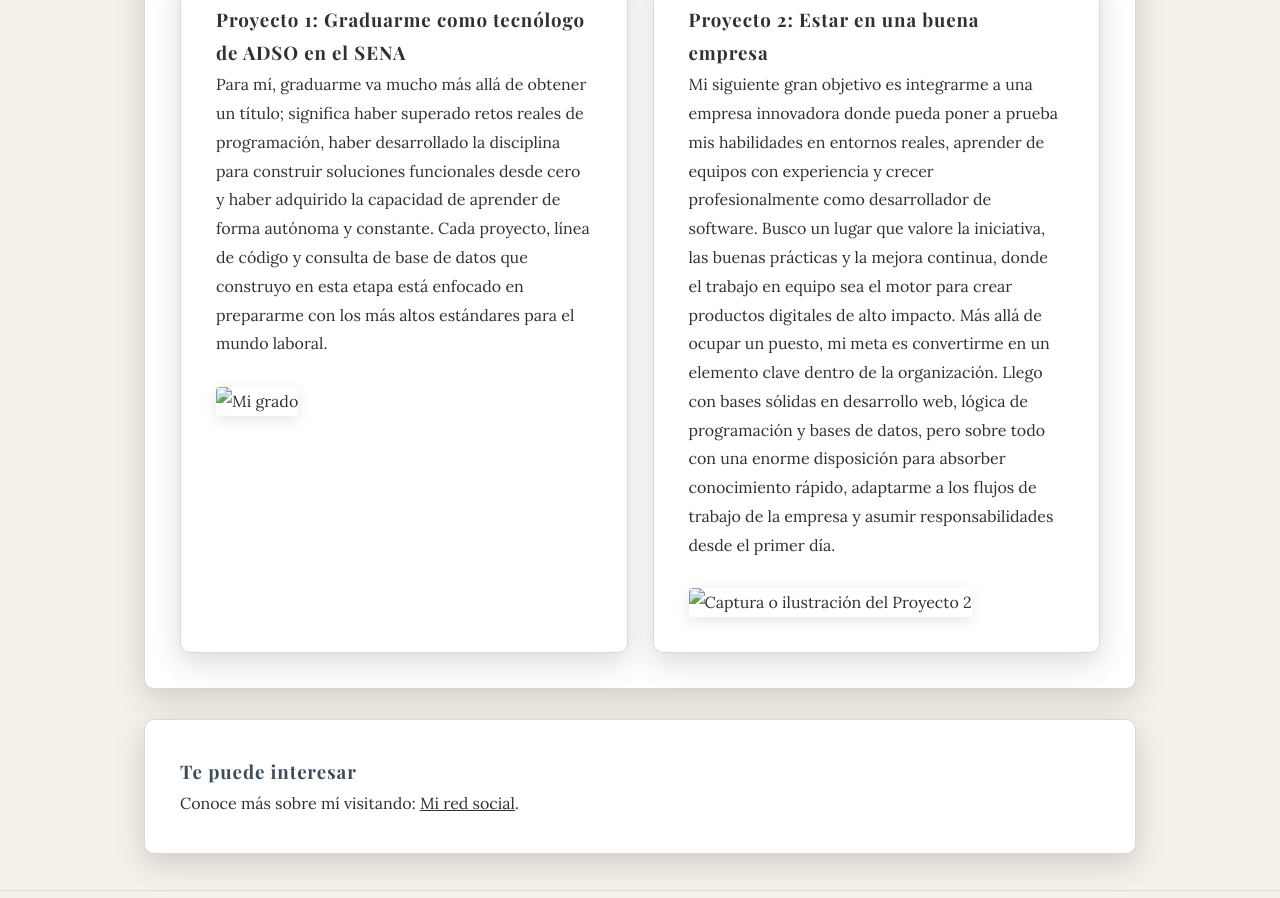
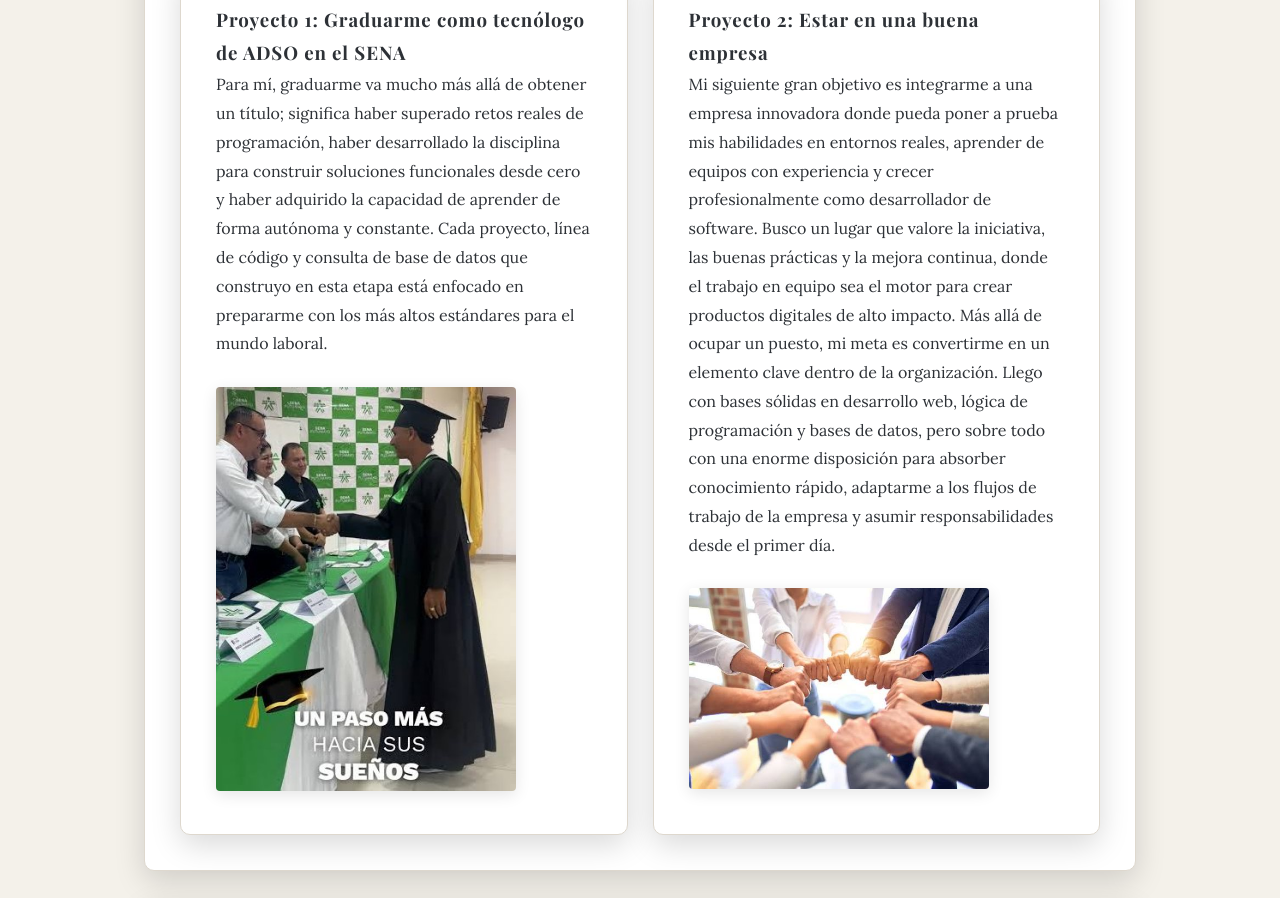
Before and after one commit to sahydhparedes310960-collab/Hojas-de-vida-, a plain HTML site: page index.html in a window 1280 px wide. Shown: the part 1845-2743 px from the top of the page. Drawn offline with nearby package versions, Linux system fonts and the light colour scheme; a web font is replaced by a local one.

Commit message:
Update index.html

```diff
--- a/index.html
+++ b/index.html
@@ -63,7 +63,7 @@
             ganas de aportar desde el primer día</strong>, explora mis proyectos o
             escríbeme; estoy listo para construir.
           </p>
-          <img class="imagen" src="foto.jpeg" width="300" alt="mi_proceso" />
+          <img class="imagen" src="./imagenes/foto.jpeg" width="300" alt="mi_proceso" />
         </div>
       </section>
 
@@ -146,7 +146,7 @@
           <br>
           <img
             class="imagen proyecto__imagen"
-            src="graduado1.jpg"
+            src="./imagenes/graduado1.jpg"
             alt="Mi grado"
             width="300"
           />
@@ -173,7 +173,7 @@
           <br>
           <img
             class="imagen proyecto__imagen"
-            src="empresa.jpg"
+            src="./imagenes/empresa.jpg"
             alt="Captura o ilustración del Proyecto 2"
             width="300"
           />
```
